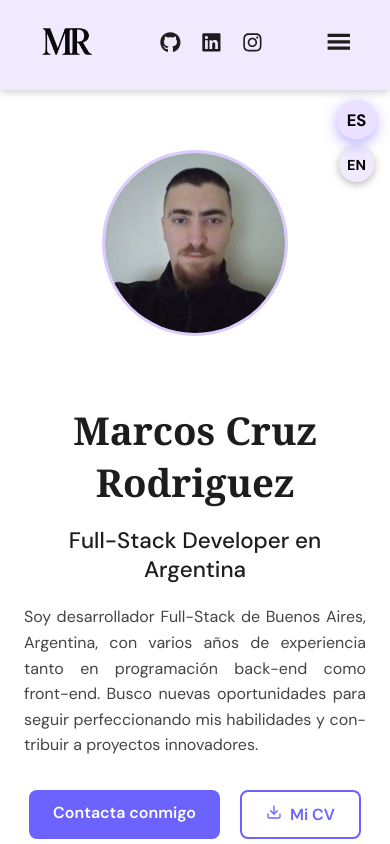
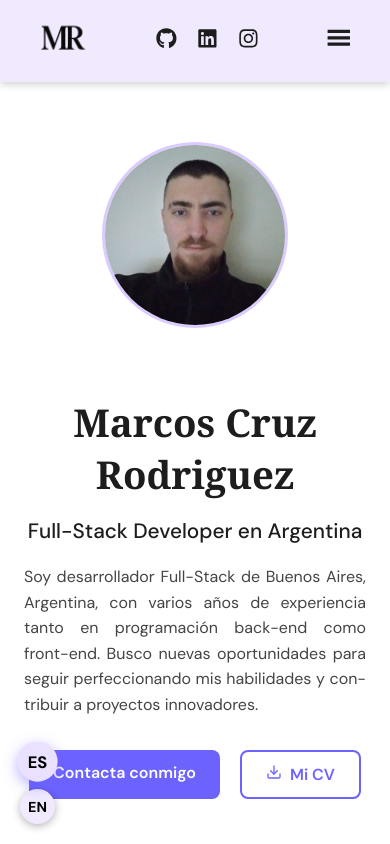
Before and after one commit to MarcosCrRodriguez/MR-Portfolio, a React (Vite) app: page / in a window 390 px wide. Shown: the top 844 px of the page. Built offline with nearby package versions, Linux system fonts and the light colour scheme.

Commit message:
translator-languaje

```diff
--- a/src/components/LanguageSwitcher/LanguageSwitcher.css
+++ b/src/components/LanguageSwitcher/LanguageSwitcher.css
@@ -1,7 +1,7 @@
 .floating-language-buttons {
   position: fixed;
-  top: 102px; /* ligeramente debajo del navbar */
-  right: 16px;
+  bottom: 20px; /* ahora está en la parte inferior */
+  left: 20px; /* y alineado a la izquierda */
   display: flex;
   flex-direction: column;
   gap: 10px;
--- a/src/components/Navbar/Navbar.css
+++ b/src/components/Navbar/Navbar.css
@@ -131,6 +131,9 @@
 
 /* Responsive */
 @media (max-width: 1280px) {
+  .logo-img {
+    height: 62px !important;
+  }
   .nz-menu {
     display: none;
   }
--- a/src/sections/Home/Home.css
+++ b/src/sections/Home/Home.css
@@ -76,6 +76,9 @@
 }
 
 @media (max-width: 768px) {
+  .home-subtitle {
+    font-size: 1.3rem;
+  }
   .home-section {
     padding: 60px 24px;
   }
```
